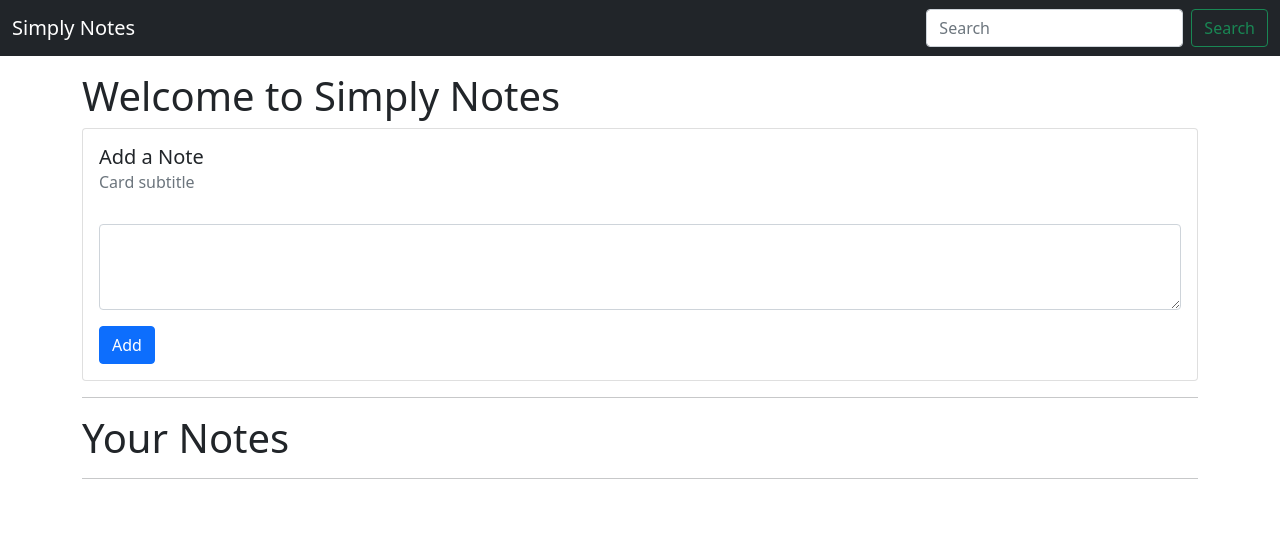
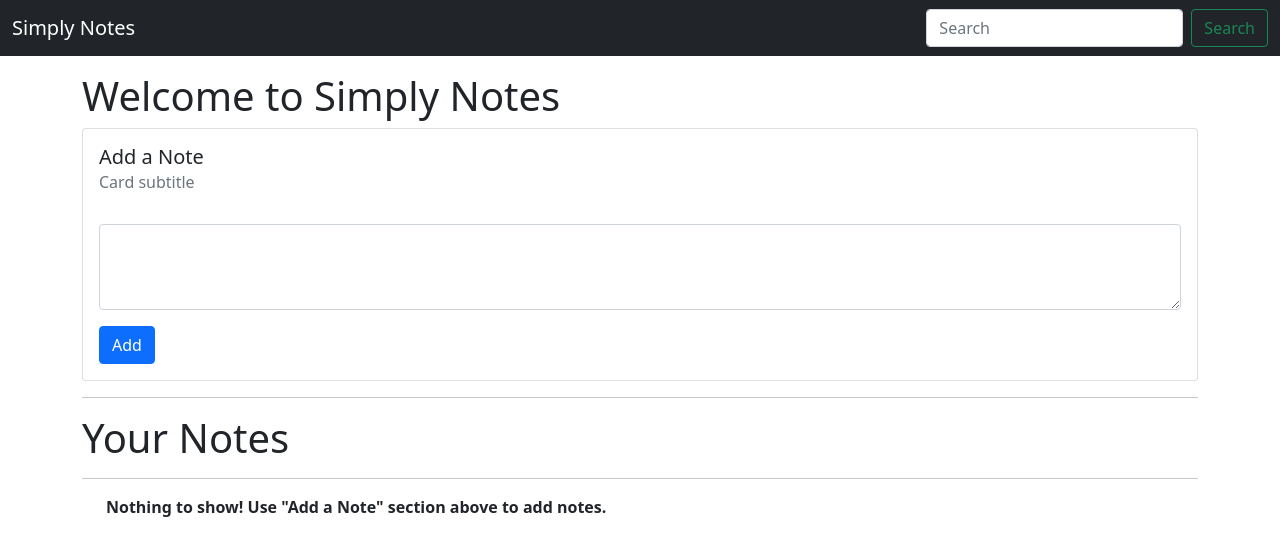
Before and after one commit to apaarsadhh/SimplyNotes, a plain HTML site: page index.html in a window 1280 px wide. Drawn offline with nearby package versions, Linux system fonts and the light colour scheme; the site is published under a folder, as on GitHub Pages, so addresses that start at the root find nothing.

Commit message:
Update index.html

```diff
--- a/index.html
+++ b/index.html
@@ -52,7 +52,7 @@
         </div>
     </div>
 
-    <script src="/JS/app.js"></script>
+    <script src="JS/app.js"></script>
     <script src="https://code.jquery.com/jquery-3.3.1.slim.min.js"
         integrity="sha384-q8i/X+965DzO0rT7abK41JStQIAqVgRVzpbzo5smXKp4YfRvH+8abtTE1Pi6jizo"
         crossorigin="anonymous"></script>
```
